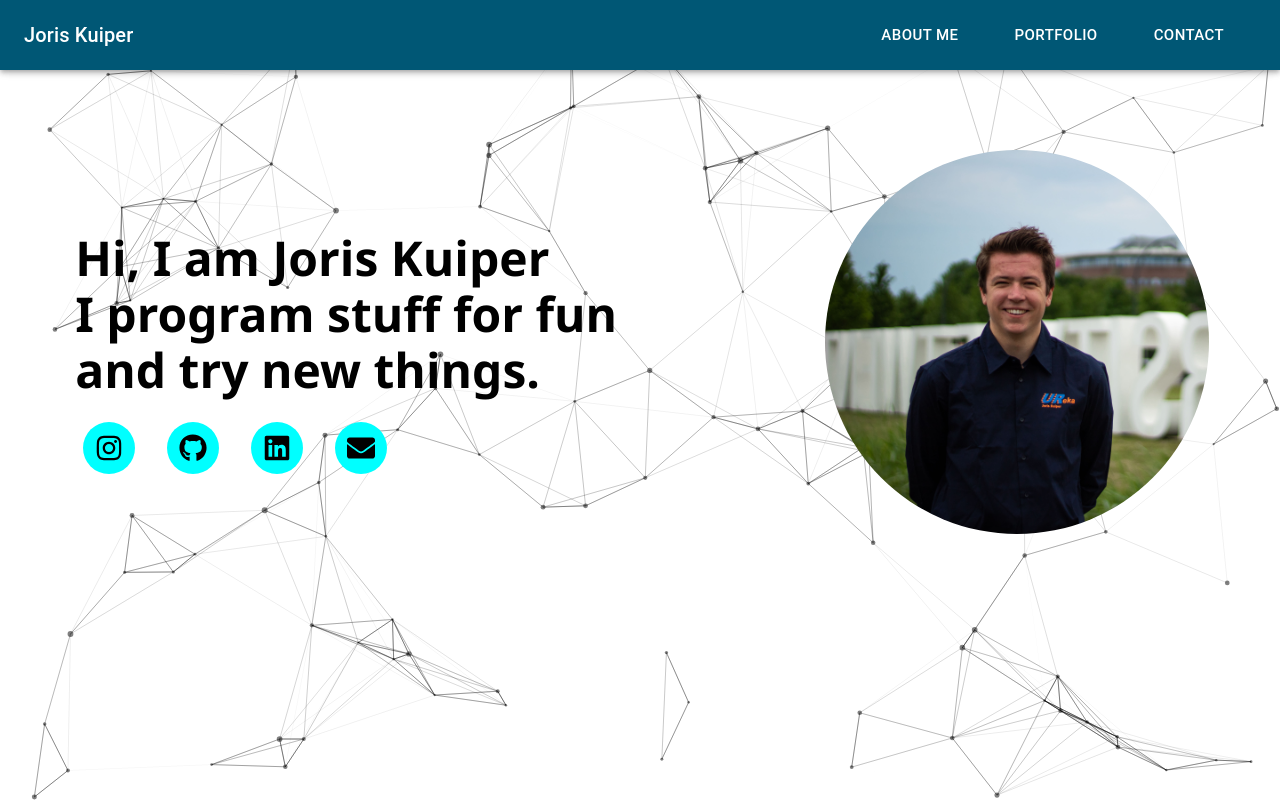
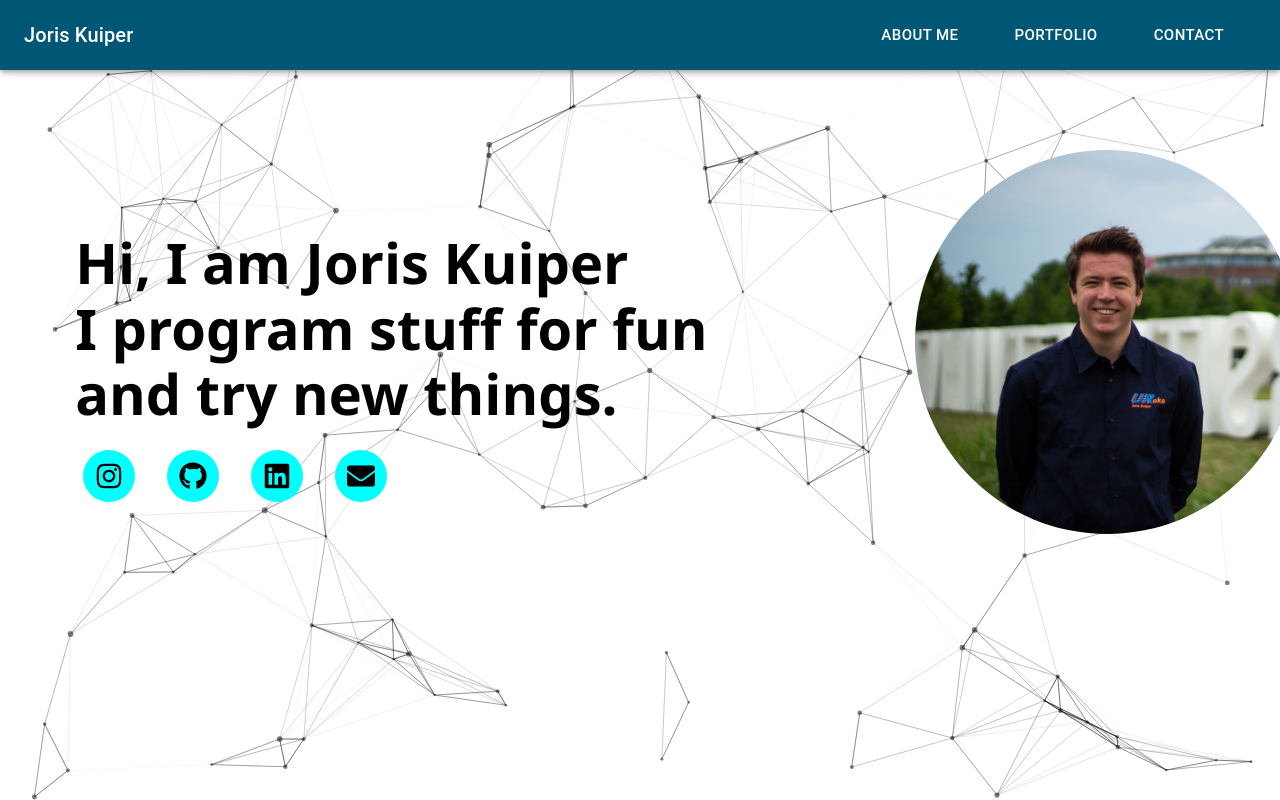
Before and after one commit to kasteelharry/Juno, a React (Create React App) app in the folder juno-client/: page / in a window 1280 px wide. Built offline with nearby package versions, Linux system fonts and the light colour scheme.

Commit message:
Made website more responsive

```diff
--- a/juno-client/src/App/AppContainer.tsx
+++ b/juno-client/src/App/AppContainer.tsx
@@ -8,6 +8,7 @@ function AppContainer() {
 
     return (
         <ThemeProvider theme={PersonalTheme}>
+            <meta name="viewport" content="width=device-width" />
                 <Box className="AppContainer">
                     <Helmet>
                         <title>Joris Kuiper</title>
--- a/juno-client/src/App/LandingPage/LandingPage.scss
+++ b/juno-client/src/App/LandingPage/LandingPage.scss
@@ -1,6 +1,3 @@
-
-
-
 .content {
     margin-top: 10vh;
     z-index: 1;
@@ -16,9 +13,23 @@
 }
 
 .TitleAndLinks {
-    margin-top: 10vh;
+    margin-top: -5vh;
+    padding-right: 5vw;
     float: left;
     margin-left: 4vw;
+    size: auto;
+    @media only screen and (min-width: 900px) {
+        margin-top: 10vh;
+    }
+    @media only screen and (min-width: 1500px) {
+        margin-left: 5vw;
+        padding-right: 4vw;
+    }
+    @media only screen and (min-width: 2000px) {
+        margin-left: 10vw;
+        padding-right: 0;
+    }
+
 }
 
 .ProfilePhotoBox {
@@ -34,6 +45,22 @@
     position:relative;
     object-fit: cover;
     width: 30vw;
-    margin-left: 15vw;
+    min-width: 400;
+    margin-left: 5vw;
     border-radius: 100%;
+    margin-right: 30vw;
+    display: none;
+    @media only screen and (min-width: 1250px) {
+        display: block;
+        margin-left: 10vw;
+    }
+    @media only screen and (min-width: 2000px) {
+        max-width: 600px;
+        margin-left: 15vw;
+    }
 }
+
+.links {
+    margin-top: -25vh;
+    margin-left: 4vw;
+}
--- a/juno-client/src/App/LandingPage/LandingPage.tsx
+++ b/juno-client/src/App/LandingPage/LandingPage.tsx
@@ -1,6 +1,6 @@
 import { Box, Typography } from '@mui/material';
 import Background from '../Components/Background';
-
+import Grid from '@mui/material/Grid';
 import SocialButtons from '../Components/SocialButtons';
 
 import "./LandingPage.scss"
@@ -11,6 +11,7 @@ function LandingPage() {
 
     return (
         <Box className='LandingPage'>
+
             <Box className='content'>
                     <Box className='TitleAndLinks'>
                         <Typography
@@ -18,21 +19,24 @@ function LandingPage() {
                             noWrap
                             fontWeight='bold'
                             component="div"
-                                sx={{ml:3, mr: 2, paddingBottom:3,
-                                    display: { xs: 'none', md: 'flex' }, fontFamily:"Segoe UI"}}
+                            sx={{
+                                ml: 3, mr: 2, paddingBottom: 3, fontFamily: "Segoe UI"
+                            }}
                         >
-                                Hi, I am Joris Kuiper <br/>
-                                I program stuff for fun<br/>
-                                and try new things. <br/>
+                            Hi, I am Joris Kuiper <br />
+                            I program stuff for fun<br />
+                            and try new things. <br />
                         </Typography>
-                    <SocialButtons/>
+
+                    <SocialButtons />
                     </Box>
                     <Box className='ProfilePhotoBox'>
-                    <img className='ProfilePhoto' src={require('../../images/joris.jpg')} alt=''/>
+                        <img className='ProfilePhoto' src={require('../../images/joris.jpg')} alt='' />
                     </Box>
+
             </Box>
             <Box className='background'>
-                    <Background/>
+                <Background />
             </Box>
         </Box>
     );
--- a/juno-client/src/Theme/PersonalTheme.d.tsx
+++ b/juno-client/src/Theme/PersonalTheme.d.tsx
@@ -12,4 +12,21 @@ export const PersonalTheme = createTheme({
             main: '#f50057',
         },
     },
+    typography: {
+        h3: {
+            fontSize: '2rem',
+            '@media (min-width:600px)': {
+                fontSize: '2.5rem',
+            },
+            '@media (min-width:900px)': {
+                fontSize: '3rem',
+            },
+            '@media (min-width:1000px)': {
+                fontSize: '3.5rem',
+            },
+            '@media (min-width:2000px)': {
+                fontSize: '4.5rem',
+            },
+        }
+    }
 });
```
Lines whose indentation alone changed are shown as unchanged.
